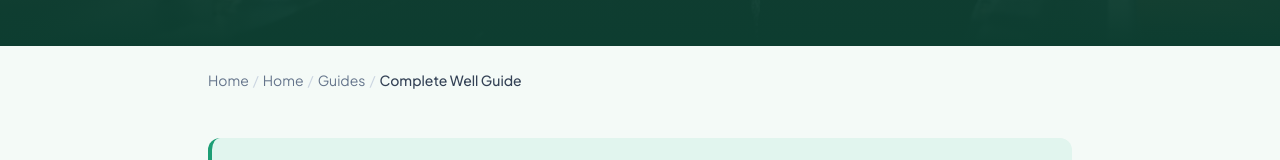
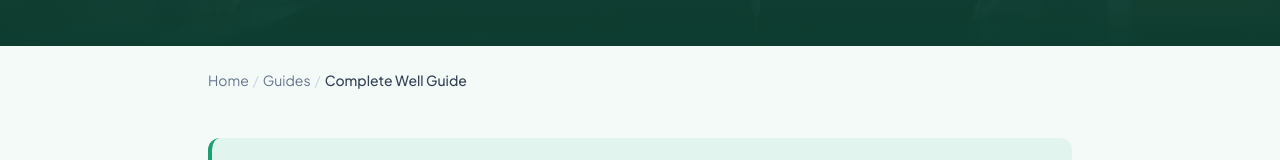
Before and after one commit to thebasementguide2026/thewell.guide-, a Next.js app: page /guides/complete-well-guide in a window 1280 px wide. Shown: the part 579-739 px from the top of the page. Built offline with nearby package versions, Linux system fonts and the light colour scheme.

Commit message:
Fix duplicate Home breadcrumb

```diff
--- a/app/guides/complete-well-guide/page.tsx
+++ b/app/guides/complete-well-guide/page.tsx
@@ -163,7 +163,6 @@ export default function CompleteWellGuide() {
       </section>
 
       <Breadcrumbs items={[
-        { label: 'Home', href: '/' },
         { label: 'Guides', href: '/guides' },
         { label: 'Complete Well Guide' }
       ]} />
```
